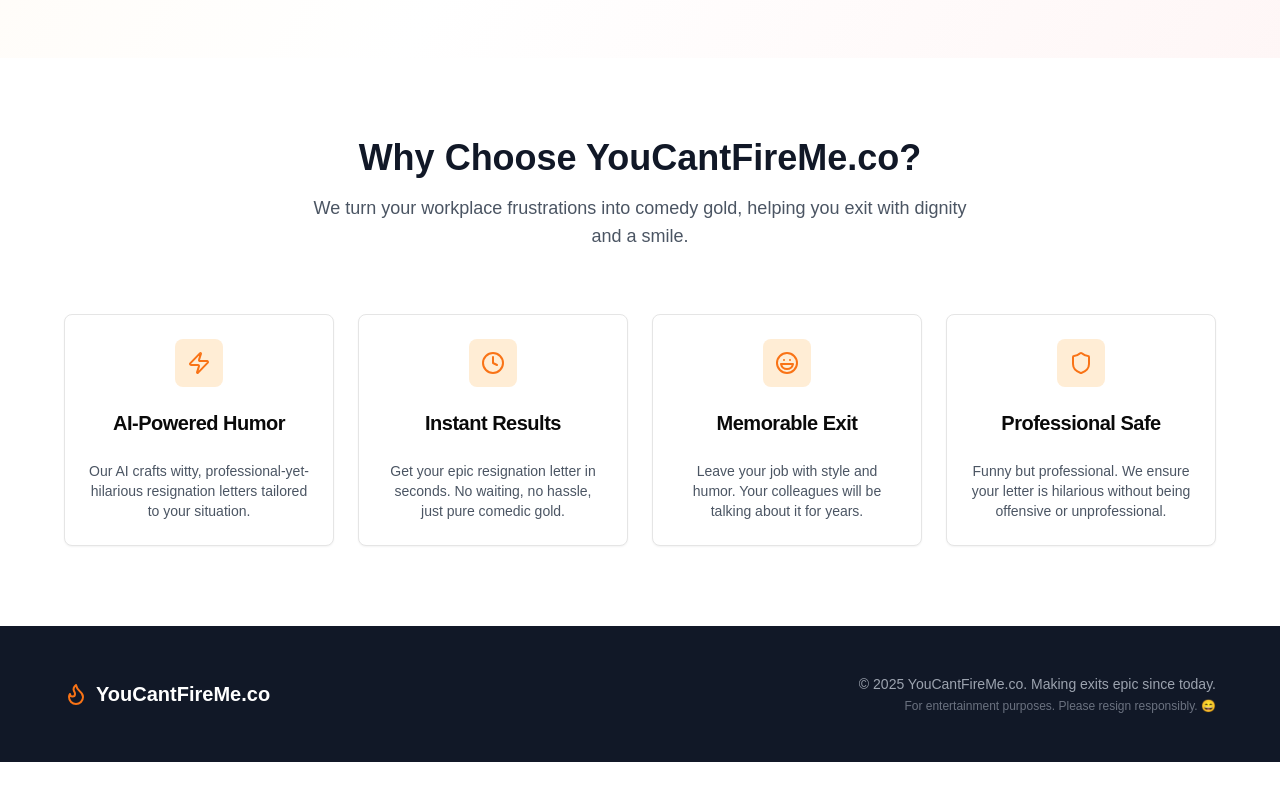
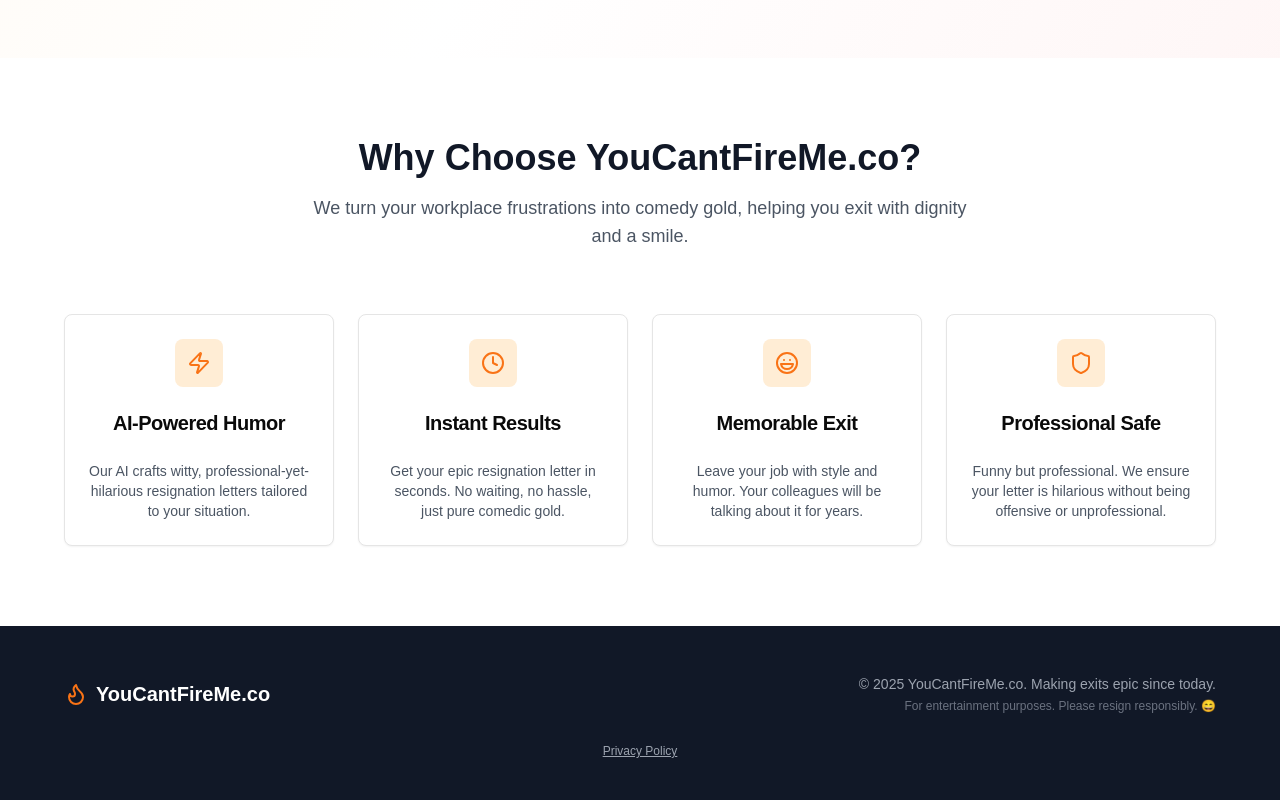
Before and after one commit to APerkinsVT/you-cant-fire-me, a Next.js app: page / in a window 1280 px wide. Shown: the part 1475-2275 px from the top of the page. Before the commit the page ends 2237 px from the top, so only its background shows below. Built offline with nearby package versions, Linux system fonts and the light colour scheme.

Commit message:
Update footer.tsx - add Privacy Policy link to footer

```diff
--- a/components/footer.tsx
+++ b/components/footer.tsx
@@ -15,6 +15,13 @@ export function Footer() {
             <p className="text-gray-500 text-xs mt-1">For entertainment purposes. Please resign responsibly. 😄</p>
           </div>
         </div>
+
+        {/* Privacy link below */}
+        <div className="text-center mt-6">
+          <a href="/privacy" className="text-gray-400 text-xs underline hover:text-white">
+            Privacy Policy
+          </a>
+        </div>
       </div>
     </footer>
   )
```
